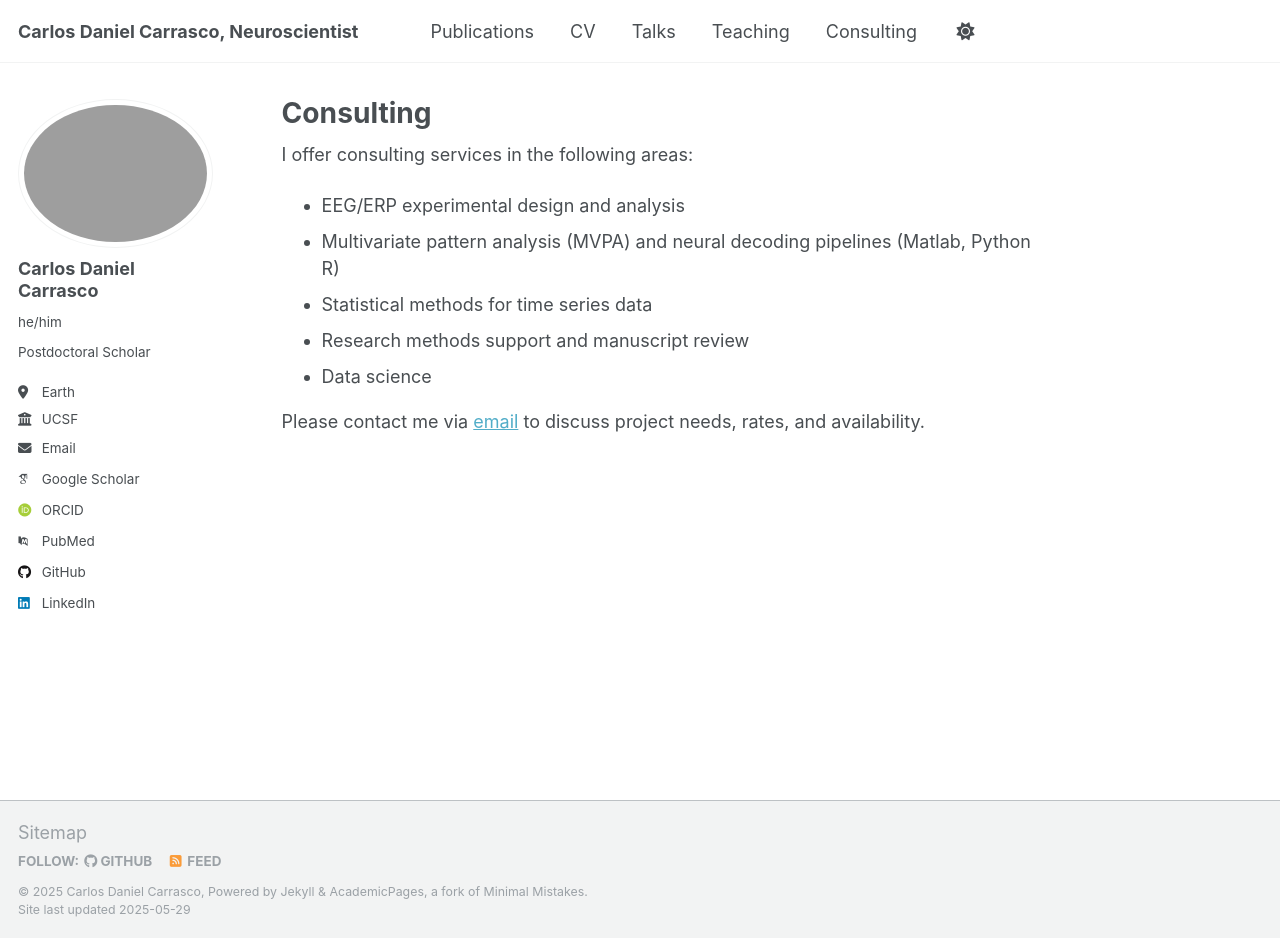
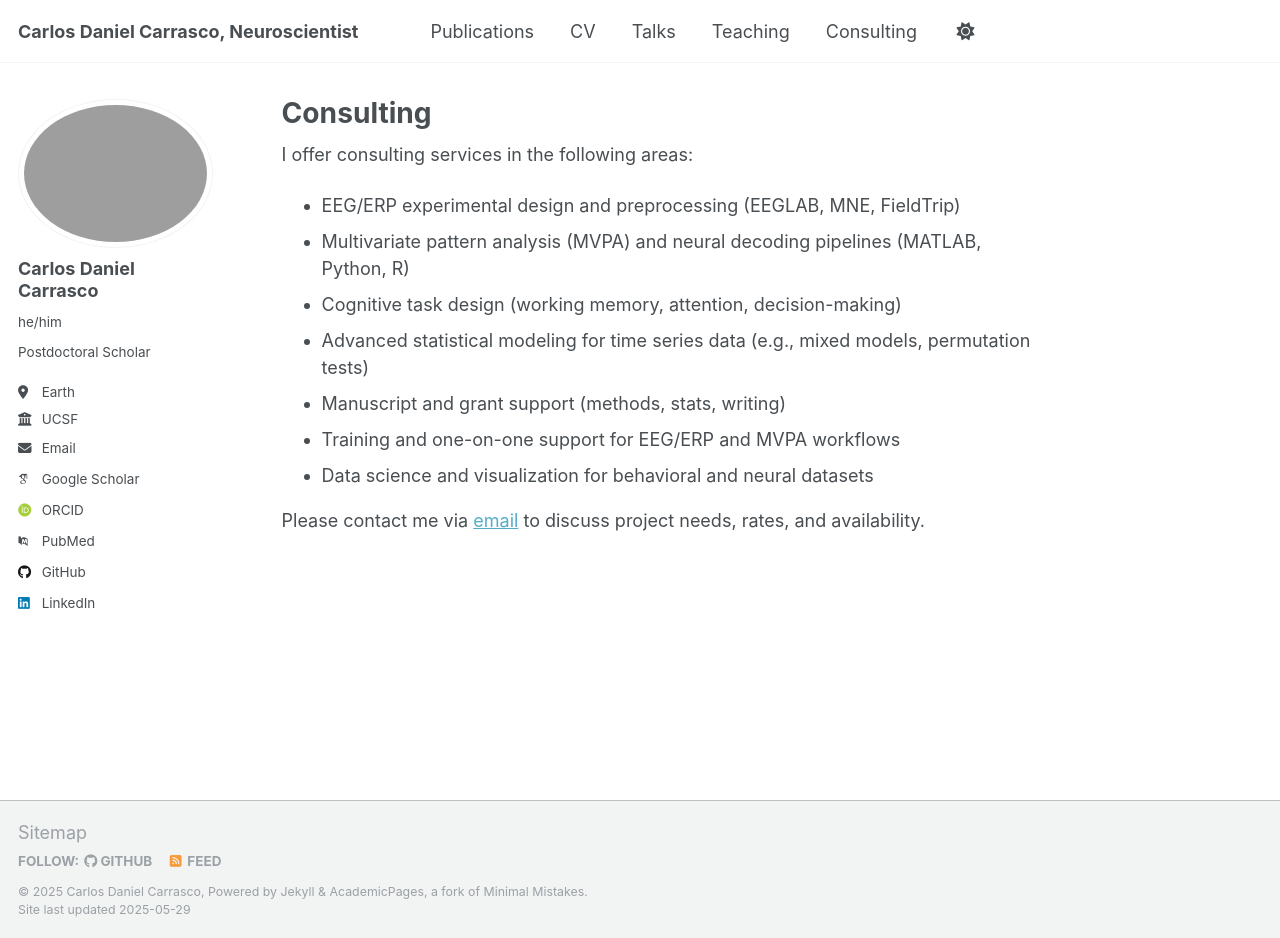
Before and after one commit to mojorisin24/mojorisin24.github.io, a Jekyll site: the page built from _pages/consulting.md, in a window 1280 px wide and 938 px high. Built offline with Jekyll 4.4.1, drawn with Linux system fonts in a browser that asks for light colours; some web fonts are replaced.

```diff
--- a/_pages/consulting.md
+++ b/_pages/consulting.md
@@ -7,10 +7,12 @@ author_profile: true
 
 I offer consulting services in the following areas:
 
-- EEG/ERP experimental design and analysis
-- Multivariate pattern analysis (MVPA) and neural decoding pipelines (Matlab, Python R)
-- Statistical methods for time series data
-- Research methods support and manuscript review
-- Data science
+- EEG/ERP experimental design and preprocessing (EEGLAB, MNE, FieldTrip)
+- Multivariate pattern analysis (MVPA) and neural decoding pipelines (MATLAB, Python, R)
+- Cognitive task design (working memory, attention, decision-making)
+- Advanced statistical modeling for time series data (e.g., mixed models, permutation tests)
+- Manuscript and grant support (methods, stats, writing)
+- Training and one-on-one support for EEG/ERP and MVPA workflows
+- Data science and visualization for behavioral and neural datasets
 
 Please contact me via [email](carlos.daniel.carrasco96@gmail.com) to discuss project needs, rates, and availability.
```
Also changed, not shown: _publications/2017-vercillo-sensorimotor-temporal-bindings.md (+1 -1 lines), _teaching/nsc298-neuroimaging-journal-club.md (+1 -0 lines), 1 other file.
